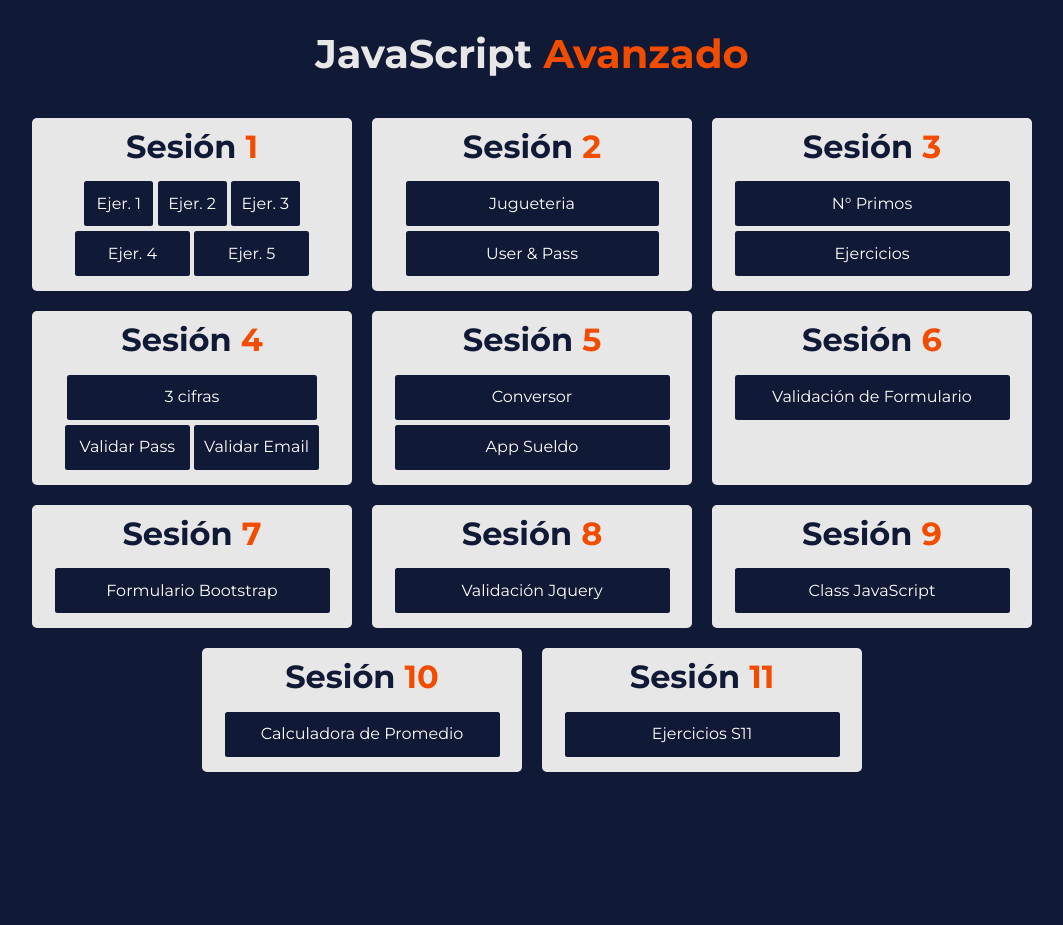
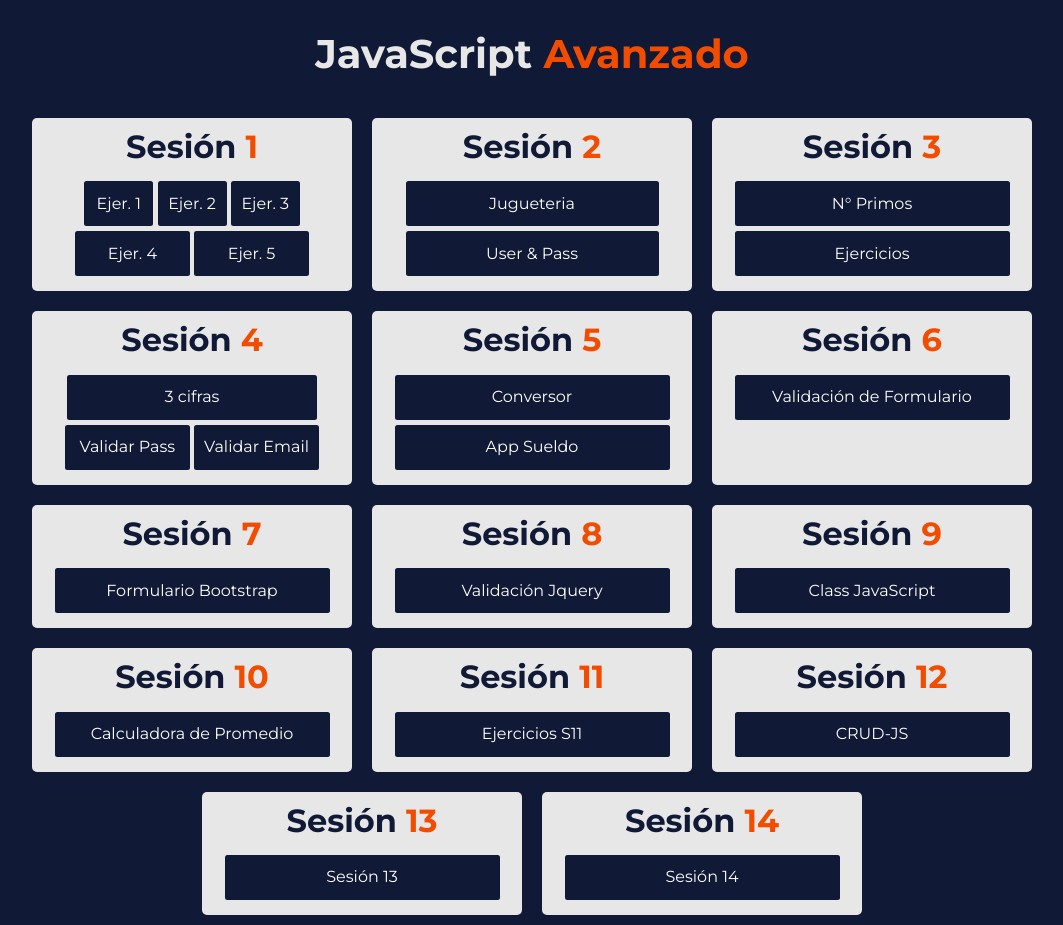
Before and after one commit to vreytor/JsAdvancedBJB, a plain HTML site: page index.html in a window 1280 px wide. Shown: the whole page, without its empty margins (108-1171 px from the left). Before the commit the page ends 800 px from the top, so only its background shows below. Drawn offline with nearby package versions, Linux system fonts and the light colour scheme.

Commit message:
add CRUD

```diff
--- a/index.html
+++ b/index.html
@@ -99,6 +99,21 @@
                 <h2>Sesión <span>11</span></h2>
                 <a href="./sesion11.html" target="_self"><input class="col-11" type="button" value="Ejercicios S11"></a>
             </section>
+
+            <section class="sesion col-12 col-sm-10 col-md-5 col-lg-3">
+                <h2>Sesión <span>12</span></h2>
+                <a href="./CRUD-Javascript-main/index.html" target="_self"><input class="col-11" type="button" value="CRUD-JS"></a>
+            </section>
+
+            <section class="sesion col-12 col-sm-10 col-md-5 col-lg-3">
+                <h2>Sesión <span>13</span></h2>
+                <a href="./CRUD-Javascript-main/index.html" target="_self"><input class="col-11" type="button" value="Sesión 13"></a>
+            </section>
+
+            <section class="sesion col-12 col-sm-10 col-md-5 col-lg-3">
+                <h2>Sesión <span>14</span></h2>
+                <a href="./CRUD-Javascript-main/index.html" target="_self"><input class="col-11" type="button" value="Sesión 14"></a>
+            </section>
         </section>
 
     </main>
```
